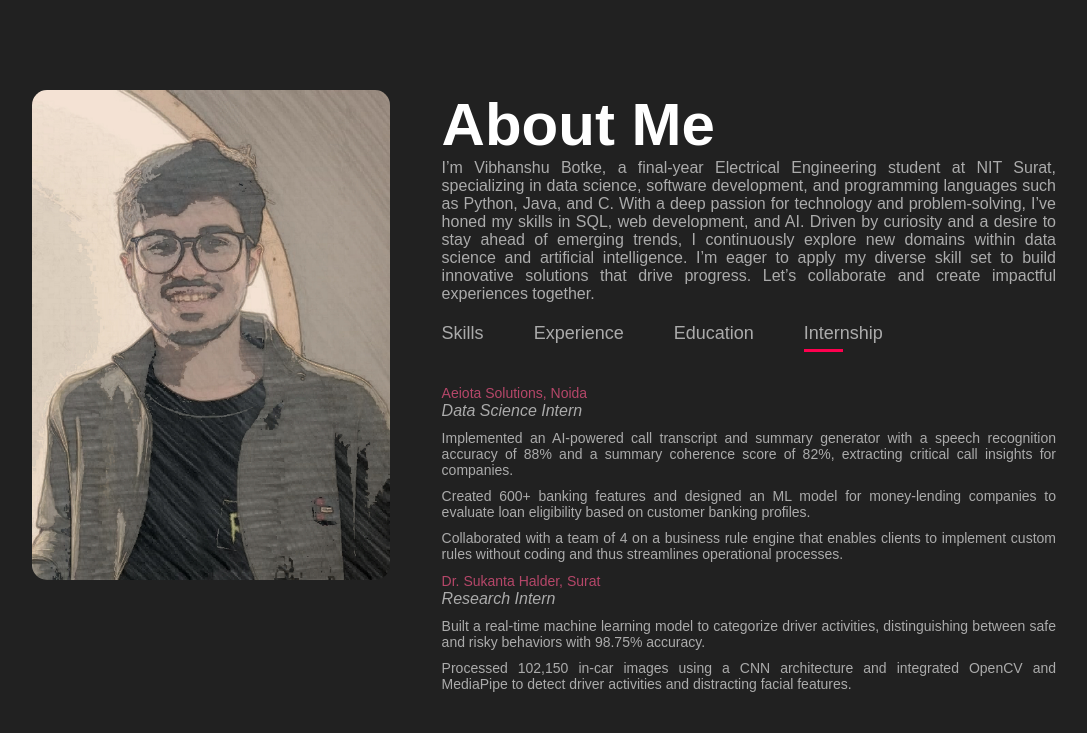
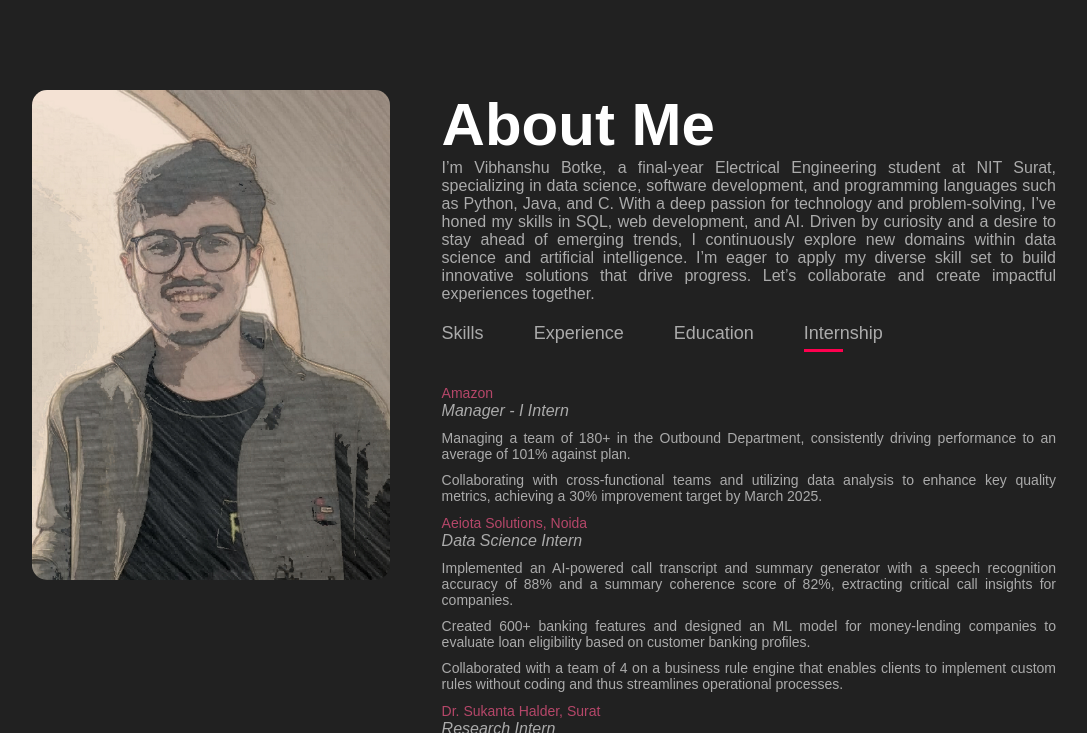
Before and after one commit to Vibhanshu230/Portfolio, a plain HTML site: page index.html in a window 1280 px wide. Both pictures are taken after a click on the element "Internship". Shown: the part 800-1533 px from the top of the page, without its empty margins (96-1183 px from the left). Drawn offline with nearby package versions, Linux system fonts and the light colour scheme.

Commit message:
Update index.html

```diff
--- a/index.html
+++ b/index.html
@@ -147,6 +147,17 @@
 
             <div class="tab-contents" id="internship">
               <ul>
+
+                <li>
+                  <span>Amazon</span><br /><i>Manager - I Intern</i>
+                  <br />
+                  <ul class="intern">
+                    <li>Managing a team of 180+ in the Outbound Department, consistently driving performance to an average of 101% against plan.</li>
+                    <li>Collaborating with cross-functional teams and utilizing data analysis to enhance key quality metrics, achieving a 30% improvement target by March 2025.</li>
+                  </ul>
+                </li>
+
+
                 <li>
                   <span>Aeiota Solutions, Noida</span><br /><i>Data Science Intern</i>
                   <br />
@@ -159,6 +170,7 @@
                       streamlines operational processes.</li>
                   </ul>
                 </li>
+
                 <li>
                   <span>Dr. Sukanta Halder, Surat</span><br /><i>Research Intern</i>
                   <br />
```
